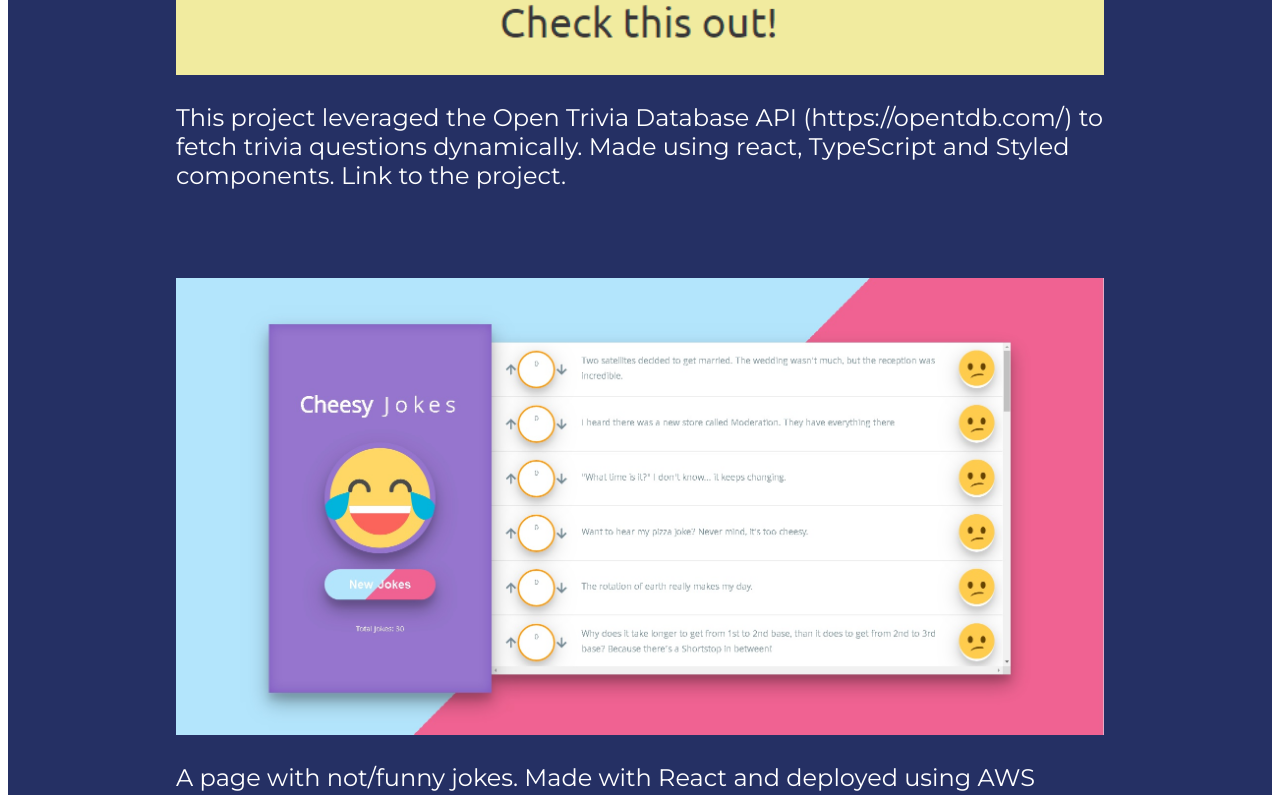
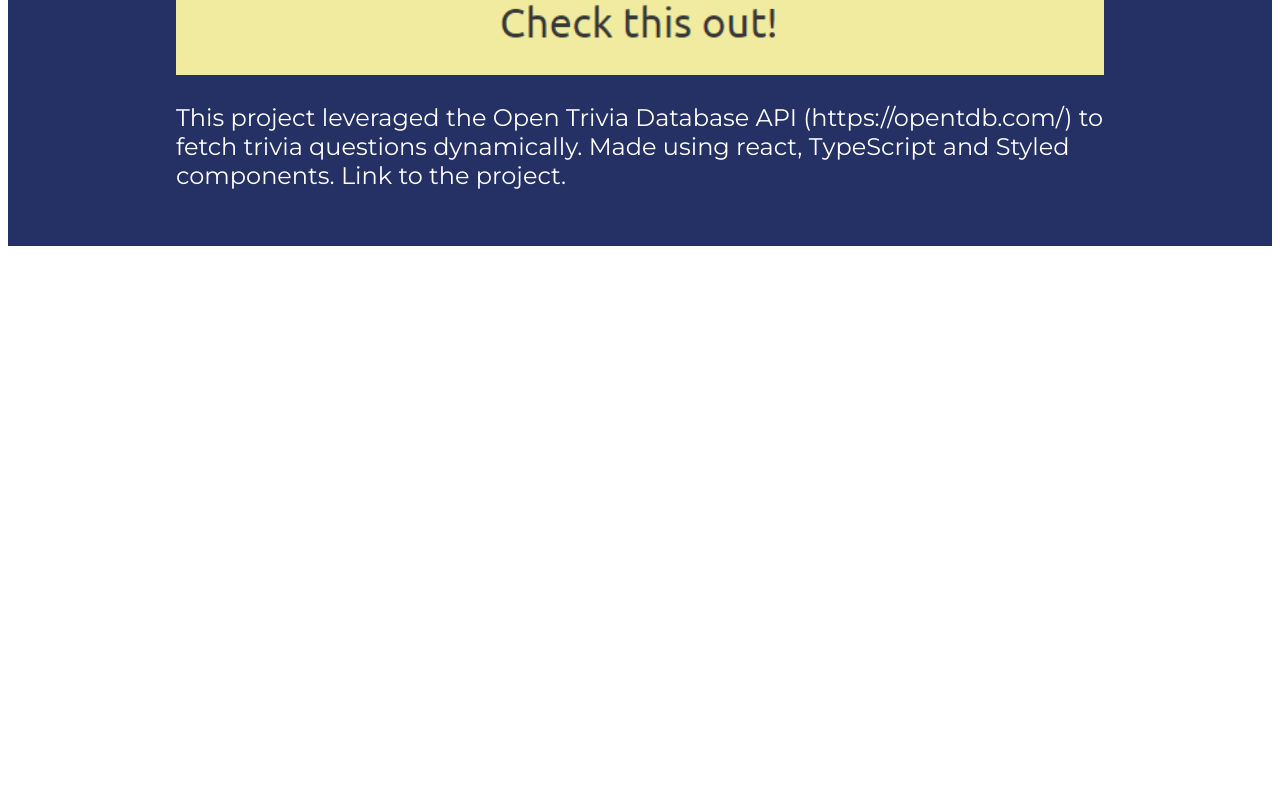
Before and after one commit to mikel-js/portfolio, a Next.js app: page / in a window 1280 px wide. Shown: the part 2000-2795 px from the top of the page. After the commit the page ends 2254 px from the top, so only its background shows below. Built offline with nearby package versions, Linux system fonts and the light colour scheme.

Commit message:
add active project state

```diff
--- a/src/app/projects/ImageTilt.tsx
+++ b/src/app/projects/ImageTilt.tsx
@@ -5,13 +5,16 @@ import { BREAKPOINTS } from '../../constants/breakpoints';
 import { COLORS } from '@/constants/colors';
 
 type ImageTiltProps = {
+  isActive: boolean;
   src: string;
   title: string;
   desc: string;
   link: string;
 };
 
-const StyledImageTilt = styled.div`
+const StyledImageTilt = styled.div<{ isActive: boolean }>`
+  display: ${({ isActive }) => (isActive ? 'block' : 'none')};
+
   padding: 2rem;
   max-width: 33.75rem;
 
@@ -33,9 +36,15 @@ const StyledImage = styled.img`
   width: 100%;
 `;
 
-const ImageTilt: React.FC<ImageTiltProps> = ({ src, title, desc, link }) => {
+const ImageTilt: React.FC<ImageTiltProps> = ({
+  isActive,
+  src,
+  title,
+  desc,
+  link,
+}) => {
   return (
-    <StyledImageTilt>
+    <StyledImageTilt isActive={isActive}>
       <Tilt
         perspective={1000}
         glareEnable={true}
--- a/src/app/projects/Projects.tsx
+++ b/src/app/projects/Projects.tsx
@@ -1,5 +1,5 @@
 import { COLORS } from '@/constants/colors';
-import React from 'react';
+import React, { useState } from 'react';
 import styled from 'styled-components';
 import ImageTilt from './ImageTilt';
 
@@ -16,6 +16,7 @@ const StyledProjects = styled.div`
 `;
 
 const Projects: React.FC = () => {
+  const [activeIndex, setActiveIndex] = useState(0);
   const projectsArr = [
     {
       src: '/assets/trivia.png',
@@ -40,8 +41,9 @@ const Projects: React.FC = () => {
     <StyledProjects>
       <h2>Projects</h2>
       <StyledImageContainer>
-        {projectsArr.map(({ src, title, desc, link }) => (
+        {projectsArr.map(({ src, title, desc, link }, index) => (
           <ImageTilt
+            isActive={activeIndex === index}
             key={title}
             src={src}
             title={title}
```
